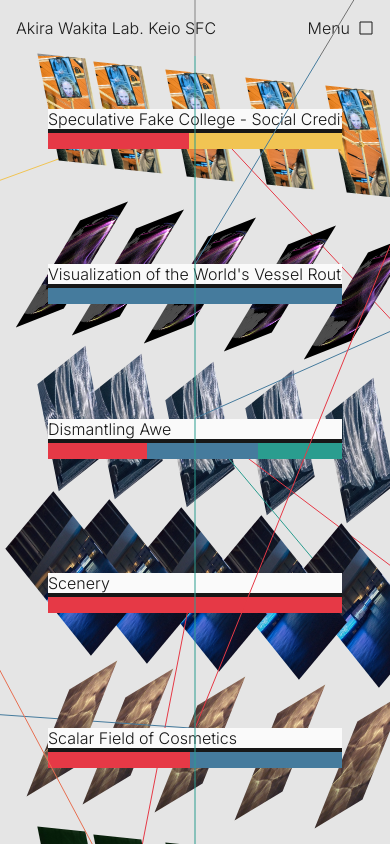
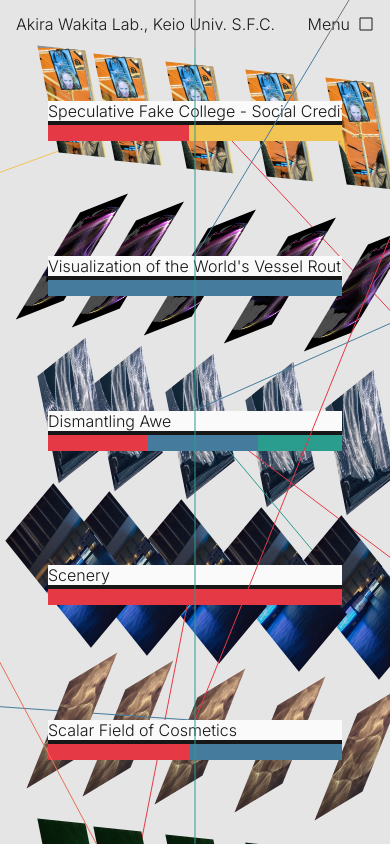
Before and after one commit to wakita-lab/web, a Next.js app: page / in a window 390 px wide. Shown: the top 844 px of the page. Built offline with nearby package versions, Linux system fonts and the light colour scheme.

Commit message:
fix: Adjust padding in HamburgerButton and update link text for consistency in Header component

```diff
--- a/src/components/HamburgerButton.tsx
+++ b/src/components/HamburgerButton.tsx
@@ -10,7 +10,7 @@ interface HamburgerButtonProps {
 export const HamburgerButton = ({ isOpen, setIsOpen }: HamburgerButtonProps) => {
   return (
     <button
-      className="z-50 flex items-center justify-center gap-2 p-4 text-white mix-blend-difference outline-none"
+      className="z-50 flex items-center justify-center gap-2 p-4 py-3 text-white mix-blend-difference outline-none"
       onClick={() => setIsOpen(!isOpen)}
       aria-label="メニュー"
     >
--- a/src/components/Header.tsx
+++ b/src/components/Header.tsx
@@ -11,8 +11,8 @@ export const Header = () => {
   return (
     <>
       <header className="sticky inset-x-0 top-0 z-20 mx-0 flex w-auto justify-between text-white mix-blend-difference backdrop-grayscale md:mx-[108px]">
-        <Link href="/" className="p-4 md:px-6">
-          Akira Wakita Lab. Keio SFC
+        <Link href="/" className="px-4 py-3 md:px-6">
+          Akira Wakita Lab., Keio Univ. S.F.C.
         </Link>
         <HamburgerButton isOpen={isOpen} setIsOpen={setIsOpen} />
       </header>
```
